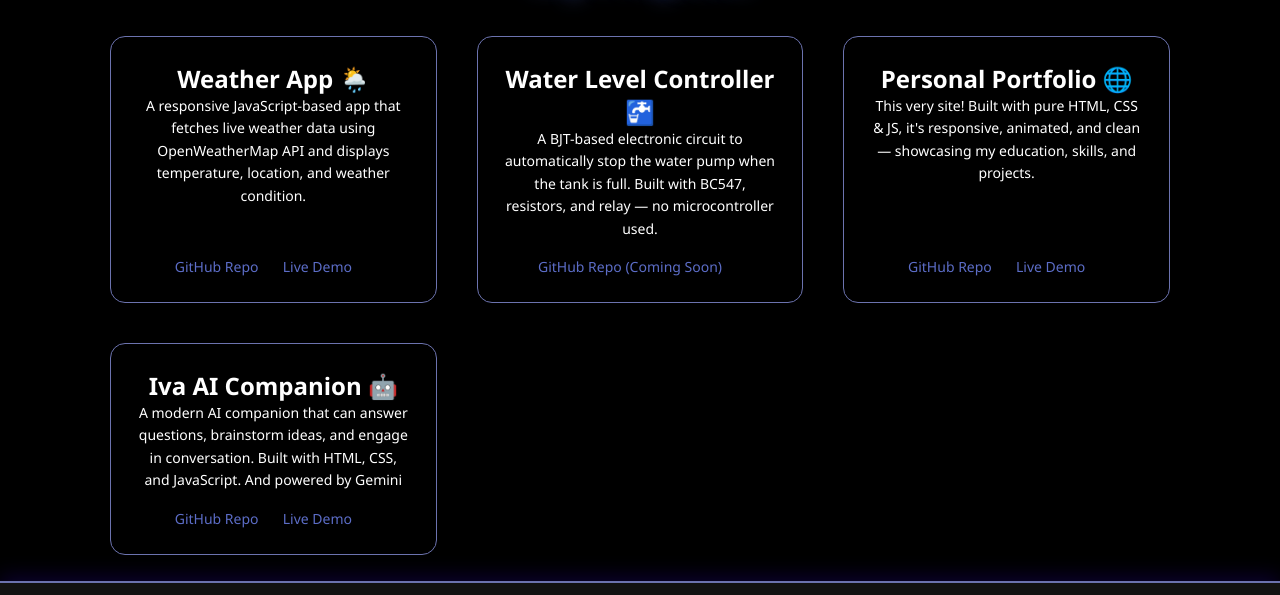
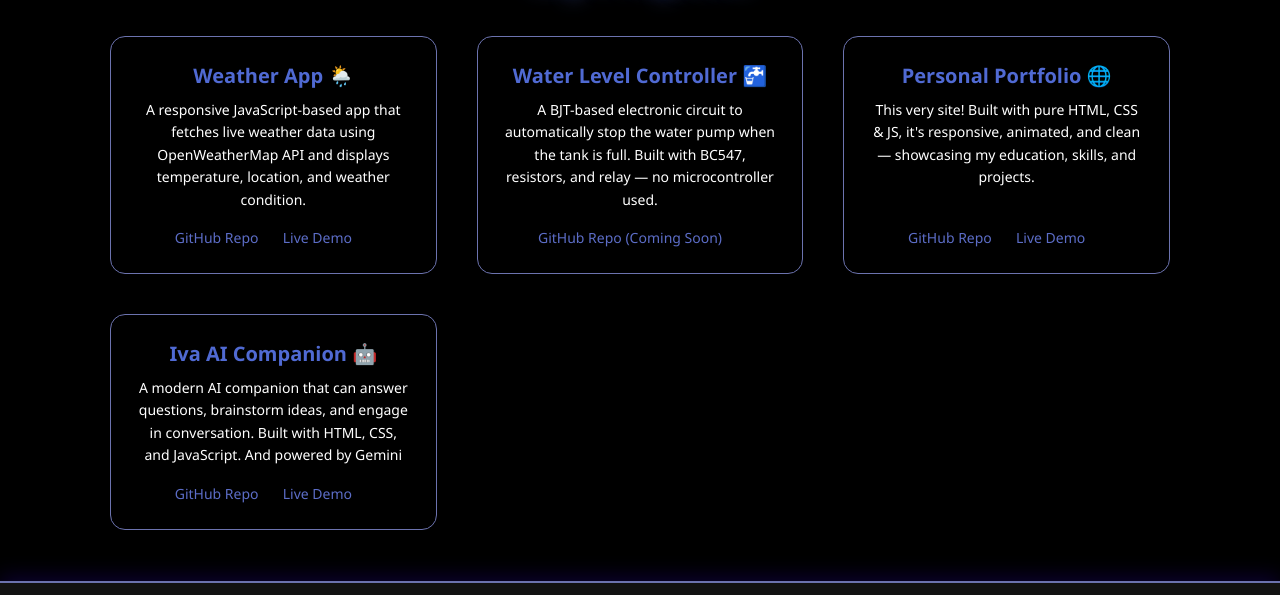
Before and after one commit to shawez-04/My-Portfolio, a plain HTML site: page projects.html in a window 1280 px wide. Shown: the part 133-728 px from the top of the page. Drawn offline with Linux system fonts and the light colour scheme.

```diff
--- a/style_projects.css
+++ b/style_projects.css
@@ -236,7 +236,7 @@ button:hover {
   box-shadow: 0 0 15px var(--clr-primary-a1);
 }
 
-.project-card h3 {
+.project-card h2 {
   font-size: 20px;
   color: var(--clr-primary-a1);
   margin-bottom: 10px;
```
